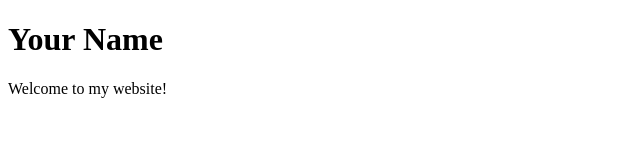
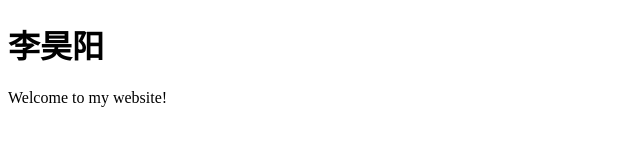
Before and after one commit to yanGLiHoa/lhy.github.io, a plain HTML site: page index.html in a window 1280 px wide. Shown: the whole page, without its empty margins (0-640 px from the left). Drawn offline with Linux system fonts and the light colour scheme.

Commit message:
Update index.html

```diff
--- a/index.html
+++ b/index.html
@@ -1,8 +1,8 @@
 <!DOCTYPE html>
 <html>
-  <head><title>Your Name</title></head>
+  <head><title>李昊阳</title></head>
   <body>
-    <h1>Your Name</h1>
+    <h1>李昊阳</h1>
     <p>Welcome to my website!</p>
   </body>
 </html>
```
